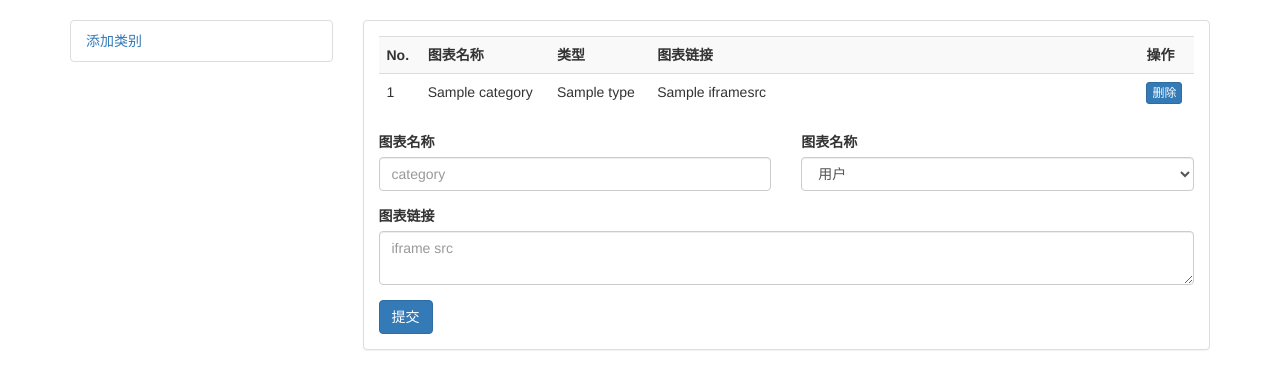
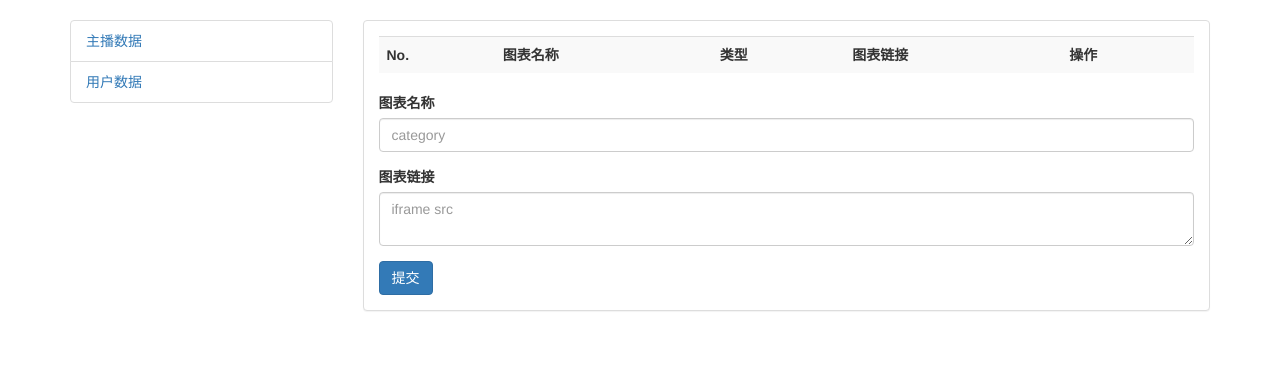
Before and after one commit to fuymsn/jf, a PHP site: template App/View/Admin/category.php in a window 1280 px wide. Shown: the part 51-440 px from the top of the page. Run offline with PHP 8.4, Linux system fonts and the light colour scheme; a user stored in the database is signed in; the template is opened without the code that fills it: most values are stand-ins (such as "Sample title", 1, 10 or a date in 2020); lists and menus that the app fills with data are empty.

Commit message:
update admin page data category

```diff
--- a/App/View/Admin/category.php
+++ b/App/View/Admin/category.php
@@ -35,7 +35,8 @@
     <div class="row">
         <div class="col-md-3">
           <ul class="list-group">
-            <li class="list-group-item"><a href="/admin">添加类别</a></li>
+            <li class="list-group-item"><a href="/admin?type=1">主播数据</a></li>
+            <li class="list-group-item"><a href="/admin?type=0">用户数据</a></li>
           </ul>
         </div>
         <div class="col-md-9">
@@ -51,30 +52,26 @@
                 <th>操作</th>
               </tr>
               <?php $index = 0 ?>
+              <?php $_GET['type'] = isset($_GET['type']) ? $_GET['type'] : 1 ?>
               <?php foreach ($result as $value) {?>
+                <?php if( $value['type'] == $_GET['type']){ ?>
                 <tr>
                   <td><?php echo ++$index ?></td>
                   <td><?php echo htmlspecialchars($value['category']); ?></td>
                   <td><?php echo $value['type'] ?></td>
                   <td class="table-ifrsrc" title="<?php echo htmlspecialchars($value['iframesrc']); ?>"><div style="width: 450px"><?php echo htmlspecialchars($value['iframesrc']); ?></div></td>
-                <td><a href="/admin/delete?cid=<?php echo $value['id']?>" class="btn btn-primary btn-xs">删除</a></td>
+                  <td><a href="/admin/delete?cid=<?php echo $value['id']?>&type=<?php echo $_GET["type"]?>" class="btn btn-primary btn-xs">删除</a></td>
                 </tr>
+                <?php } ?>
               <?php }?>
       			</table>
 
       			<form action="/admin/add" method="POST">
-              <div class="row">
-                <div class="form-group col-lg-6">
+
+              <div class="form-group">
                 <label for="category">图表名称</label>
                 <input type="text" class="form-control" name="category" id="category" placeholder="category">
-                </div>
-                <div class="form-group col-lg-6">
-                  <label for="type">图表名称</label>
-                  <select name="type" class="form-control" id="type" >
-                    <option value="0">用户</option>
-                    <option value="1">主播</option>
-                  </select>
-                </div>
+                <input type="hidden" name="type" value="<?php echo $_GET['type'] ?>" />
               </div>
 
       				<div class="form-group">
```
Also changed, not shown: App/Controller/AdminController.php (+7 -4 lines). Lines whose indentation alone changed are shown as unchanged.
